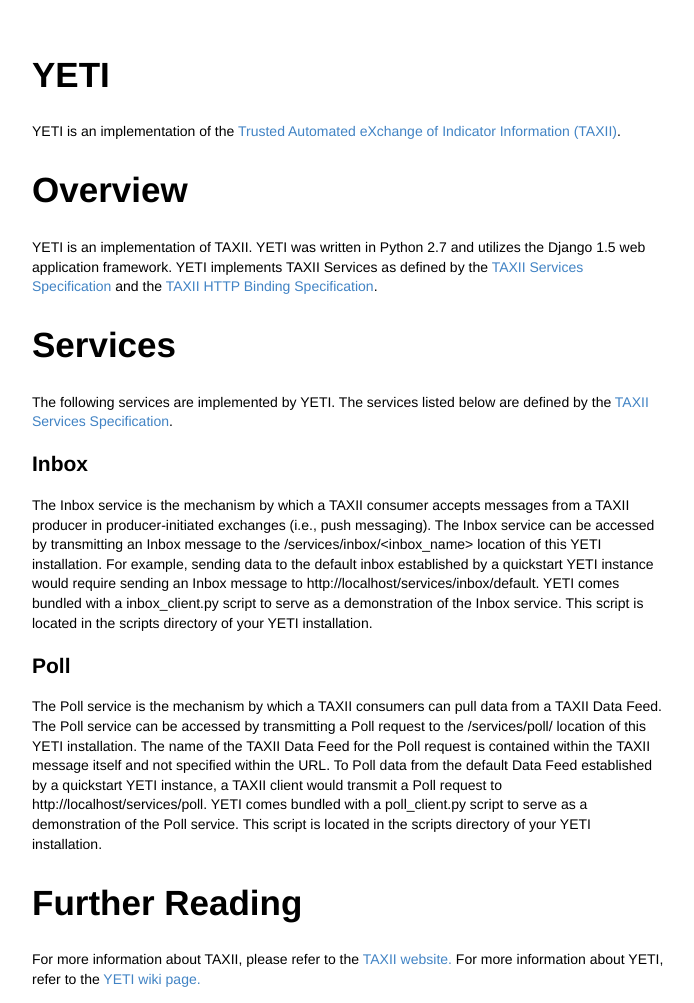
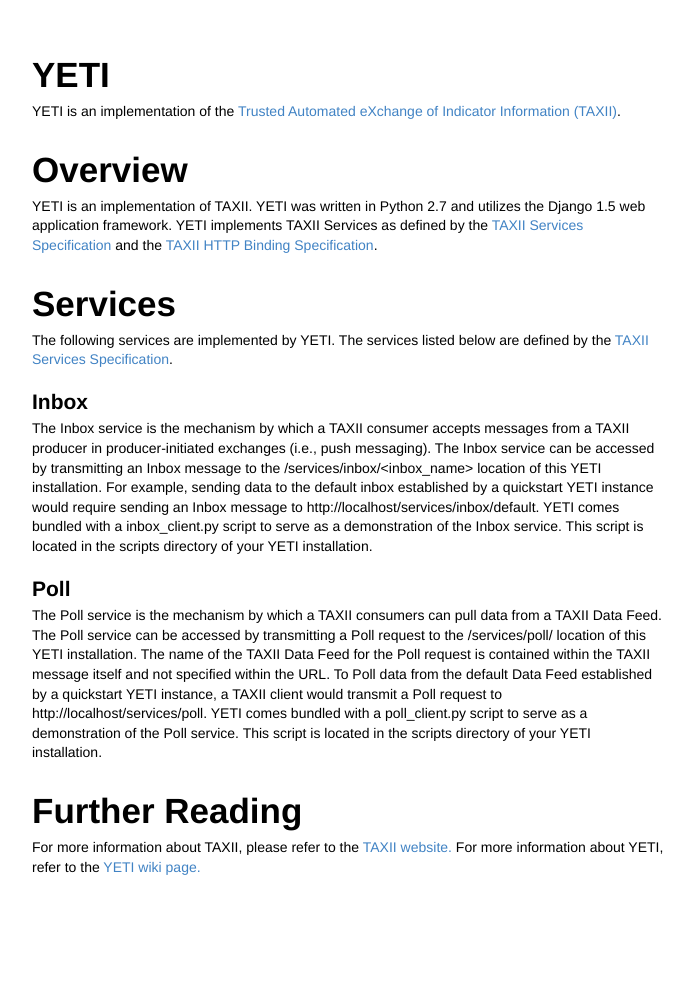
Before and after one commit to TAXIIProject/yeti, a Django app: page / in a window 1280 px wide. Shown: the whole page, without its empty margins (292-986 px from the left). After the commit the page ends 875 px from the top, so only its background shows below. Run offline with Django 3.2, Linux system fonts and the light colour scheme; parts of the project's set-up code (start-up, migrations or seed data) failed here and were passed over.

Commit message:
modified index.html page

```diff
--- a/yeti/templates/index.html
+++ b/yeti/templates/index.html
@@ -13,8 +13,17 @@
 		    }
 
 		    h1 {
+		      margin-bottom: 0em;
 		      font-size: 35px;
 		    }
+
+		    h2 {
+		      margin-bottom: 0em;
+		    }
+
+            p {
+                margin-top:0.2em;
+            }
 
             div {
                 display: block;
```
